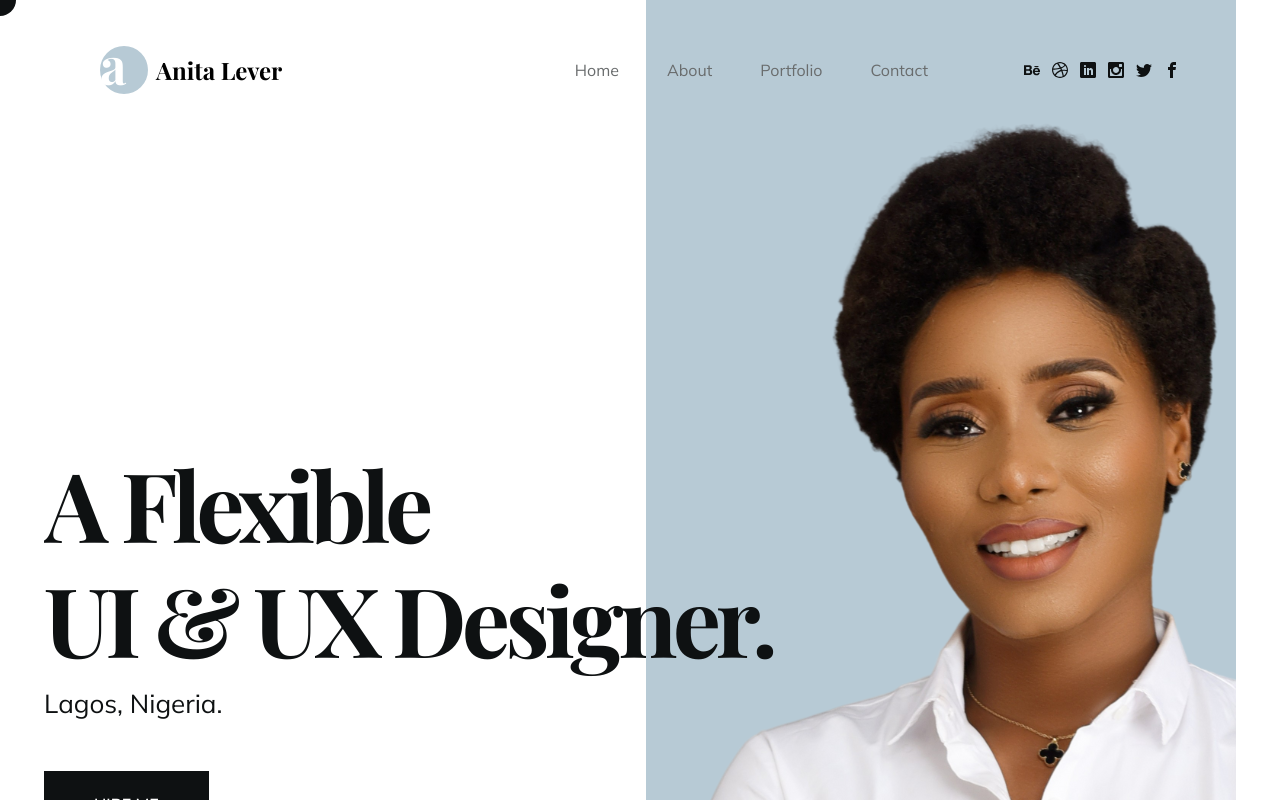
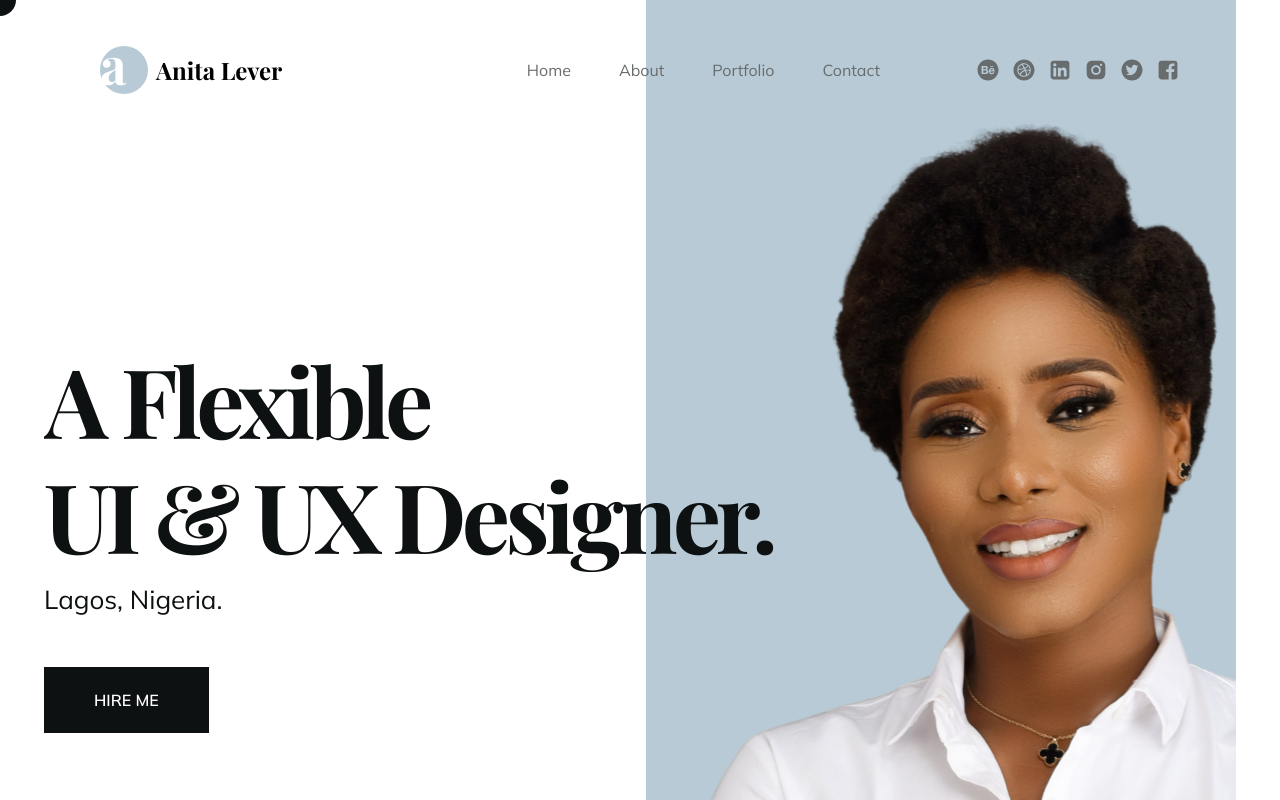
Before and after one commit to whizkidefos/omolara-portfolio, a React (Create React App) app: page / in a window 1280 px wide. Built offline with nearby package versions, Linux system fonts and the light colour scheme; a web font is replaced by a local one.

Commit message:
Homepage banner and socials tweaks

```diff
--- a/src/components/Socials.jsx
+++ b/src/components/Socials.jsx
@@ -1,5 +1,6 @@
 import React, { useContext } from 'react';
 import { ImLinkedin, ImBehance, ImTwitter, ImInstagram, ImDribbble, ImFacebook } from 'react-icons/im';
+import { AiFillBehanceCircle, AiFillDribbbleCircle, AiFillFacebook, AiFillInstagram, AiFillLinkedin, AiFillTwitterCircle } from 'react-icons/ai';
 import { CursorContext } from '../context/CursorContext';
 
 const Socials = () => {
@@ -12,38 +13,38 @@ const Socials = () => {
         onMouseLeave={handleMouseLeave}
         className="flex gap-x-3">
         <li className="">
-          <a href="https://www.behance.net/anitalever" target="_blank" rel="noopener noreferrer">
-            <ImBehance />
+          <a className='text-[#696c6d] hover:text-primary transition' href="https://www.behance.net/anitalever" target="_blank" rel="noopener noreferrer">
+            <AiFillBehanceCircle className='text-[24px] rounded-full' />
           </a>
         </li>
 
         <li className="">
-          <a href="https://dribbble.com/Lever101" target="_blank" rel="noopener noreferrer">
-            <ImDribbble />
+          <a className='text-[#696c6d] hover:text-primary transition' href="https://dribbble.com/Lever101" target="_blank" rel="noopener noreferrer">
+            <AiFillDribbbleCircle className='text-[24px] rounded-full' />
           </a>
         </li>
 
         <li className="">
-          <a href="https://www.linkedin.com/in/anita-lever-bb35a1209/" target="_blank" rel="noopener noreferrer">
-            <ImLinkedin />
+          <a className='text-[#696c6d] hover:text-primary transition' href="https://www.linkedin.com/in/anita-lever-bb35a1209/" target="_blank" rel="noopener noreferrer">
+            <AiFillLinkedin className='text-[24px] rounded-full' />
           </a>
         </li>
 
         <li className="">
-          <a href="https://www.instagram.com/anita_lever/" target="_blank" rel="noopener noreferrer">
-            <ImInstagram />
+          <a className='text-[#696c6d] hover:text-primary transition' href="https://www.instagram.com/anita_lever/" target="_blank" rel="noopener noreferrer">
+            <AiFillInstagram className='text-[24px] rounded-full' />
           </a>
         </li>
 
         <li className="">
-          <a href="https://twitter.com/anita_lever" target="_blank" rel="noopener noreferrer">
-            <ImTwitter />
+          <a className='text-[#696c6d] hover:text-primary transition' href="https://twitter.com/anita_lever" target="_blank" rel="noopener noreferrer">
+            <AiFillTwitterCircle className='text-[24px] rounded-full' />
           </a>
         </li>
 
         <li className="">
-          <a href="https://www.facebook.com/lever.anita" target="_blank" rel="noopener noreferrer">
-            <ImFacebook />
+          <a className='text-[#696c6d] hover:text-primary transition' href="https://www.facebook.com/lever.anita" target="_blank" rel="noopener noreferrer">
+            <AiFillFacebook className='text-[24px] rounded-full' />
           </a>
         </li>
       </ul>
--- a/src/pages/Home.js
+++ b/src/pages/Home.js
@@ -25,7 +25,7 @@ const Home = () => {
             transition={transition1}
             onMouseEnter={handleMouseEnter}
             onMouseLeave={handleMouseLeave}
-            className="z-10 flex flex-col items-center justify-center w-full pt-36 pb-14 lg:pt-0 lg:pb-0 lg:w-auto lg:absolute lg:items-start">
+            className="z-10 flex flex-col items-center justify-center w-full pt-36 pb-14 lg:pt-0 lg:pb-0 lg:w-auto lg:absolute lg:items-start lg:-mt-52">
 
             <h1 className="text-center h1 lg:text-left">A Flexible <br />UI & UX Designer.</h1>
             <p className="text-[26px] lg:text-[36] mb-4 lg:mb-12">Lagos, Nigeria.</p>
```
